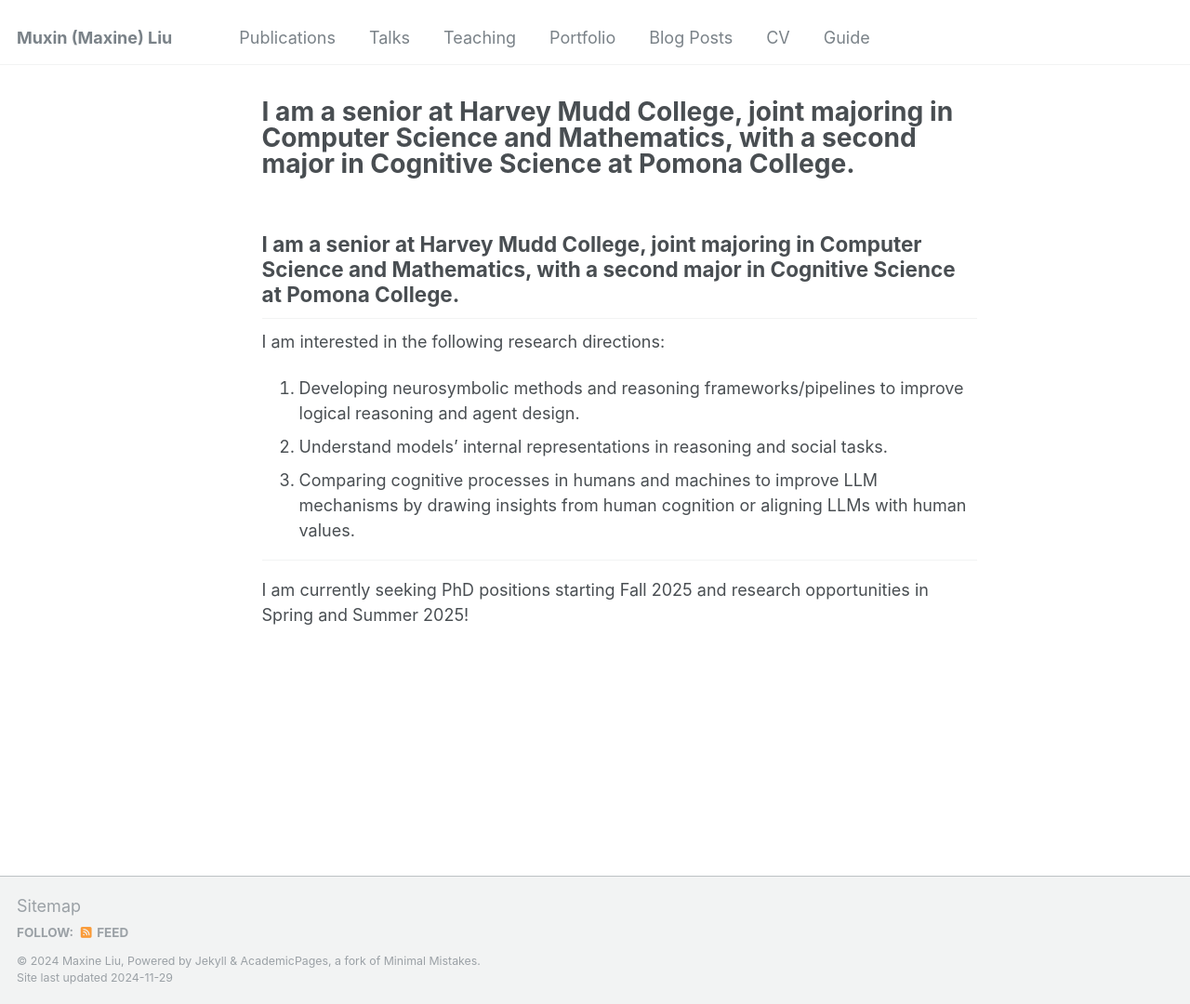
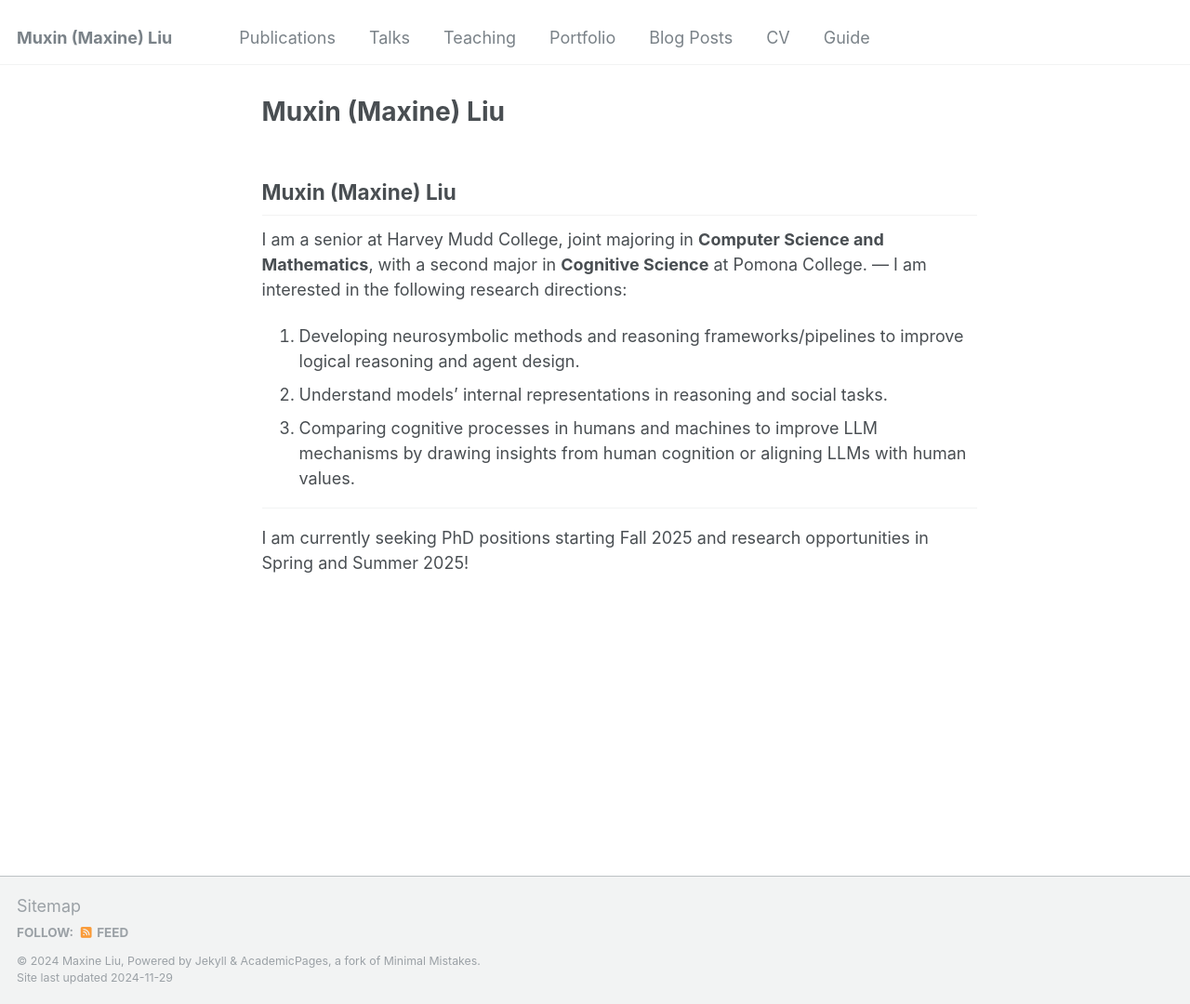
Before and after one commit to maxinemuxin/maxinemuxin.github.io, a Jekyll site: the page built from _pages/about.md, in a window 1280 px wide and 1080 px high. Shown: the whole window at 93% size. Built offline with Jekyll 4.4.1, drawn with Linux system fonts in a browser that asks for light colours; our own code applies the rules of GitHub Pages for plain Markdown files.

Commit message:
some change

```diff
--- a/_pages/about.md
+++ b/_pages/about.md
@@ -5,6 +5,8 @@ author_profile: false
 redirect_from:
   - /about/
   - /about.html
+---
+Muxin (Maxine) Liu
 ---
 I am a senior at Harvey Mudd College, joint majoring in **Computer Science and Mathematics**, with a second major in **Cognitive Science** at Pomona College.
 ---
```
